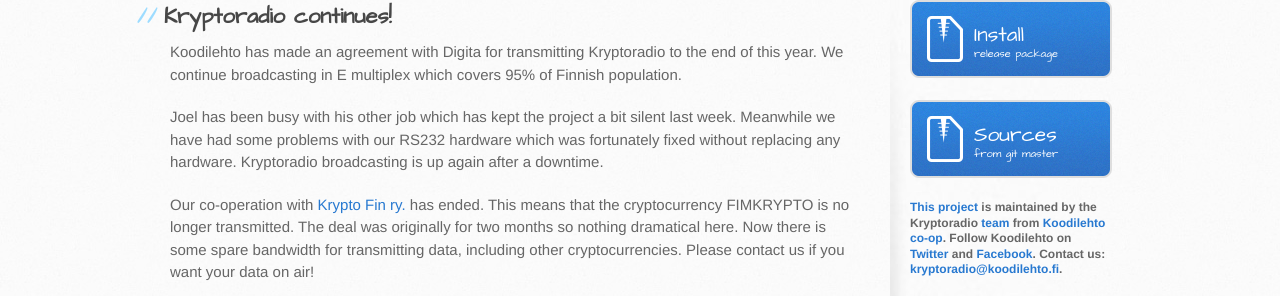
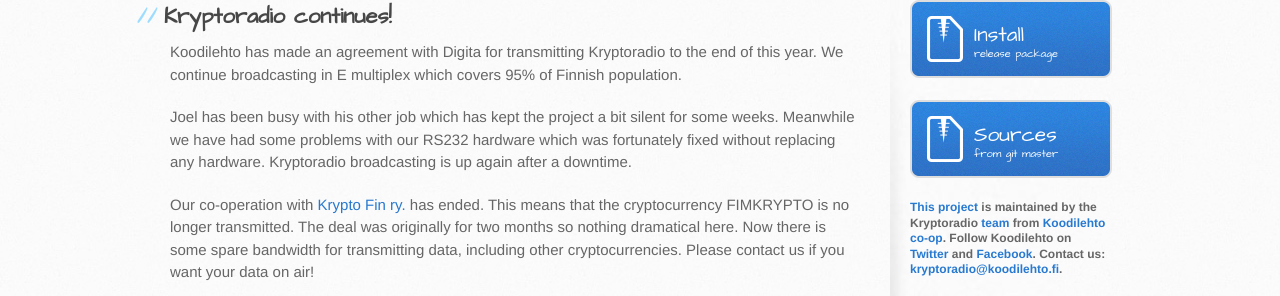
Before and after one commit to koodilehto/kryptoradio, a Jekyll site: the page built from _posts/2014-11-18-kryptoradio-continues.md, in a window 1280 px wide. Shown: the part 402-698 px from the top of the page. Built offline with Jekyll 4.4.1, drawn with Linux system fonts in a browser that asks for light colours.

Commit message:
Rephrasing

```diff
--- a/_posts/2014-11-18-kryptoradio-continues.md
+++ b/_posts/2014-11-18-kryptoradio-continues.md
@@ -11,8 +11,8 @@
 multiplex which covers 95% of Finnish population.
 
 Joel has been busy with his other job which has kept the project a bit
-silent last week. Meanwhile we have had some problems with our RS232
-hardware which was fortunately fixed without replacing any
+silent for some weeks. Meanwhile we have had some problems with our
+RS232 hardware which was fortunately fixed without replacing any
 hardware. Kryptoradio broadcasting is up again after a downtime.
 
 Our co-operation with [Krypto Fin ry.](http://fimk.fi/) has
```
